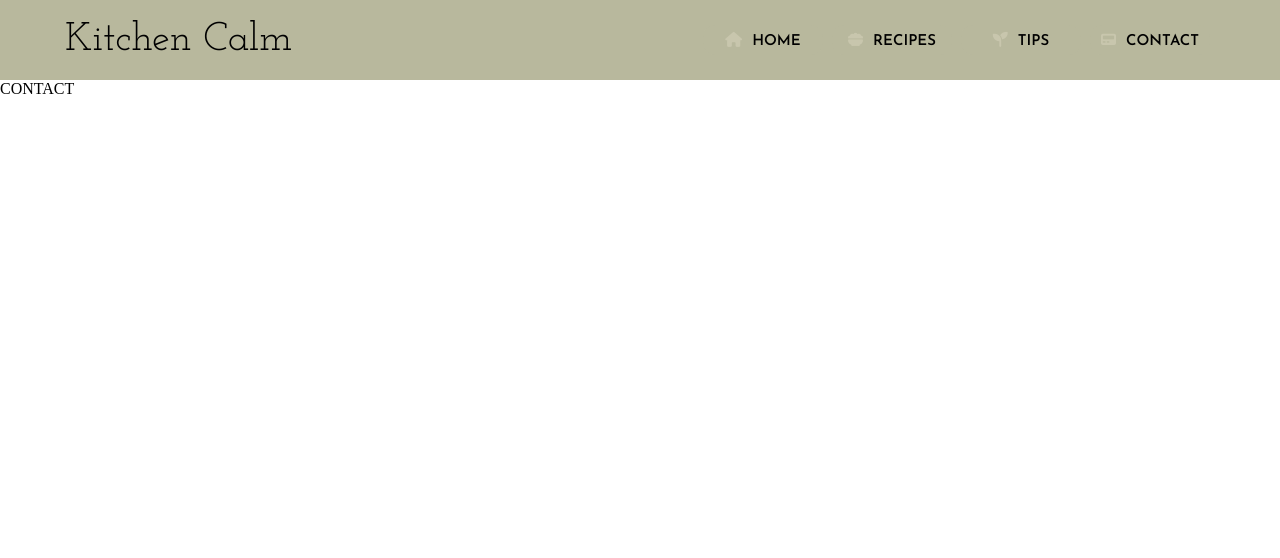
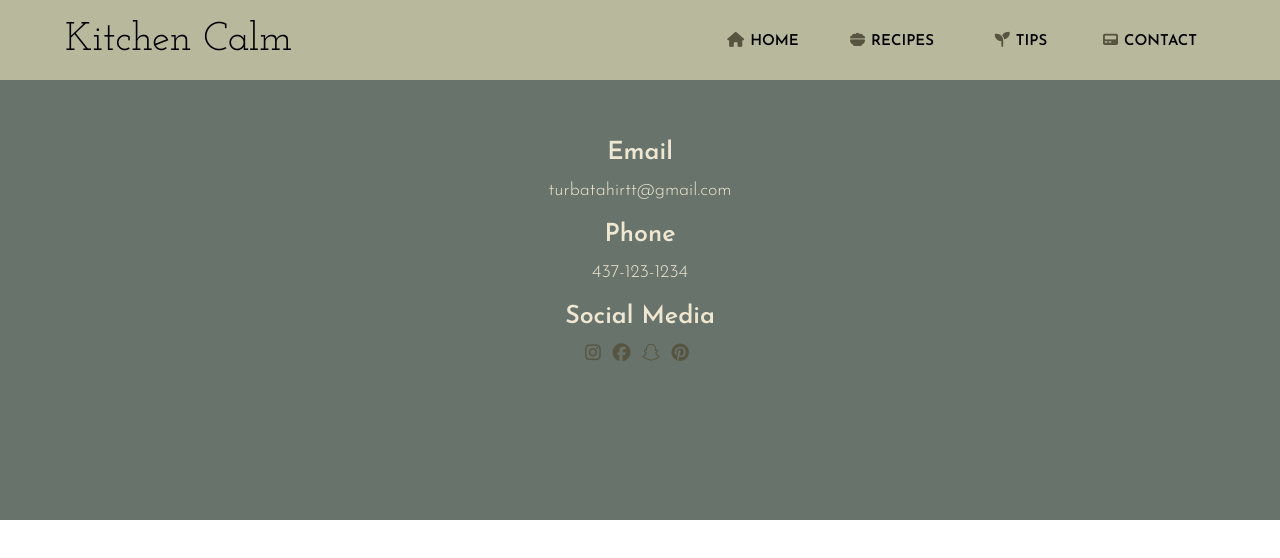
Before and after one commit to turbatahirtt/Kitchen-Calm, a plain HTML site: page contact.html in a window 1280 px wide. Drawn offline with Linux system fonts and the light colour scheme.

Commit message:
Minor changes

```diff
--- a/contact.html
+++ b/contact.html
@@ -23,7 +23,29 @@
     </div>
     <div id="body-container">
       <div id="contact">
-        CONTACT
+        <div class="contact-heading">
+          Email
+        </div>
+        <div class="contact-description">
+          turbatahirtt@gmail.com
+        </div>
+        <div class="contact-heading">
+          Phone
+        </div>
+        <div class="contact-description">
+          437-123-1234
+        </div>
+        <div class="contact-heading">
+          Social Media
+        </div>
+        <div class="contact-description">
+          <span>
+            <i class="fa-brands fa-instagram"></i>
+            <i class="fa-brands fa-facebook"></i>
+            <i class="fa-brands fa-snapchat"></i>
+            <i class="fa-brands fa-pinterest"></i>
+          </span>
+        </div>
       </div>
     </div>
   </body>
--- a/styles.css
+++ b/styles.css
@@ -65,8 +65,8 @@ a {
 */
 
 i {
-  color: #C8C6AD;
-  margin-right: 10px;
+  color: #575540;
+  margin-right: 6px;
 }
 
 #home-description {
@@ -102,3 +102,35 @@ i {
 #nav-container {
   padding-right: 65px;
 }
+
+.contact-heading {
+  margin-bottom: 15px;
+  display: flex;
+  justify-content: center;
+  font-size: 25px;
+}
+
+.contact-description {
+  display: flex;
+  justify-content: center;
+  font-size: 18px;
+  text-align: center;
+  font-weight: 350;
+  line-height: 22px;
+  /* margin: 0 200 0 200; */
+  padding: 0 150 0 150;
+  margin-bottom: 20px;
+}
+
+#contact {
+  flex-grow: 1;
+  height: 40vh;
+  background-color: #68736B;
+  color: #EEE7D2;
+  font-family: "Josefin Sans", sans-serif;
+  font-optical-sizing: auto;
+  font-weight: 600;
+  font-style: normal;
+  font-size: 15px;
+  padding: 60 100 60 100;
+}
```
